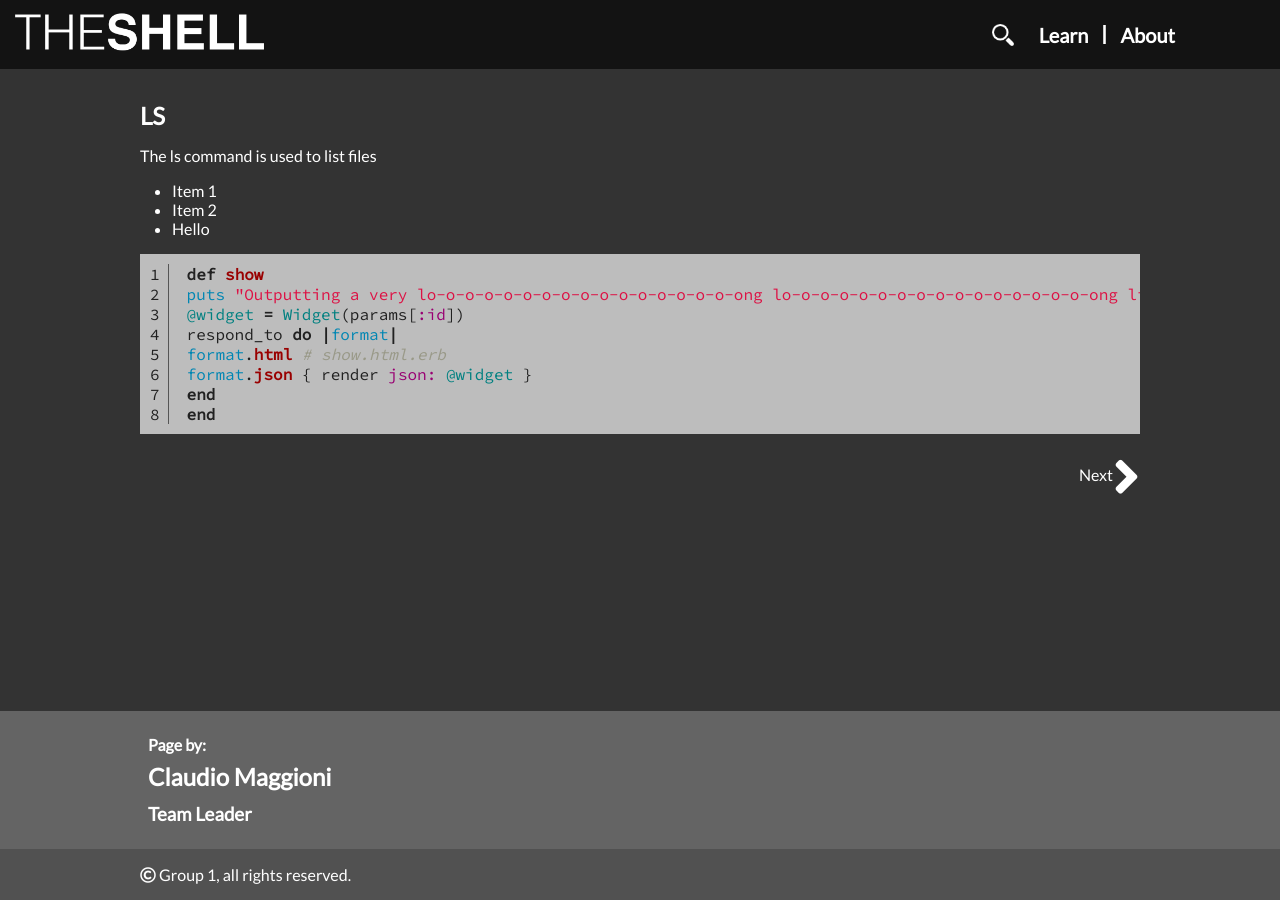
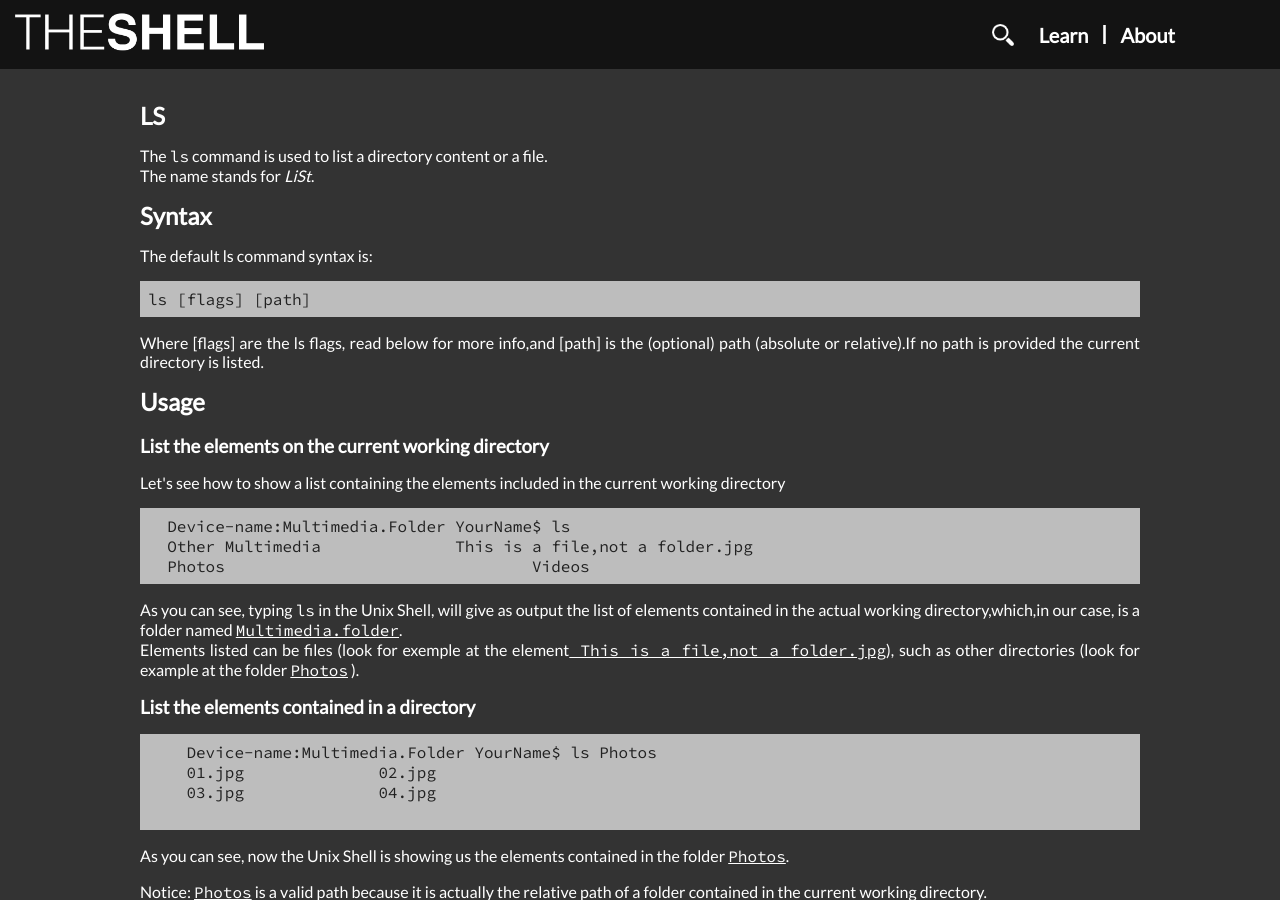
Before and after one commit to bvlj/usi_sa1_theshell_ch, a Jekyll site: the page built from site/pages/cmd/basic/ls.html, in a window 1280 px wide and 900 px high. Built offline with Jekyll 4.4.1, drawn with Linux system fonts in a browser that asks for light colours; nearby versions of some CDN libraries; comment, search, counter and statistics services are not loaded; some of the changed text lies outside the part shown.

Commit message:
add content in ls and cd
git-svn-id: svn+ssh://atelier.inf.usi.ch/home/bevilj/group-1@78 a672b425-5310-4d7a-af5c-997e18724b81

```diff
--- a/site/pages/cmd/basic/ls.html
+++ b/site/pages/cmd/basic/ls.html
@@ -3,24 +3,71 @@ layout: page
 category_title: Basic commands
 category-page: basic
 tags: directory list
-author: Claudio Maggioni
+author: Marinelli Alessandro
 title: LS
-next-page: pages/cmd/basic/cd.html
+previous-page: pages/cmd/basic/cd.html
 ---
 
-<p>The ls command is used to list files</p>
-<ul>
-  <li>Item 1</li>
-  <li>Item 2</li>
-  <li>Hello</li>
-</ul>
-{% highlight ruby linenos %}
-def show
-puts "Outputting a very lo-o-o-o-o-o-o-o-o-o-o-o-o-o-o-o-ong lo-o-o-o-o-o-o-o-o-o-o-o-o-o-o-o-ong line"
-@widget = Widget(params[:id])
-respond_to do |format|
-format.html # show.html.erb
-format.json { render json: @widget }
-end
-end
-{% endhighlight %}
+<p>The <code>ls</code> command is used to list a directory content or a file.<br>
+  The name stands for <i>LiSt</i>.
+  <h2>Syntax</h2>
+  <p>The default ls command syntax is:
+    <pre>ls [flags] [path]</pre>
+    Where [flags] are the ls flags, read below for more info,and [path] is the
+    (optional) path (absolute or relative).If no path is provided the current
+    directory is listed.</p>
+  <h2>Usage</h2> <br>
+  <h3> List the elements on the current working directory </h3>
+  <p> Let's see how to show a list containing the elements included in the
+    current working directory</p>
+  <pre>
+  Device-name:Multimedia.Folder YourName$ ls
+  Other Multimedia		This is a file,not a folder.jpg
+  Photos				Videos
+</pre>
+  <p> As you can see, typing <code> ls</code> in the Unix Shell, will give as output
+    the list of elements contained in the actual working directory,which,in our case, is a folder named <u><code>Multimedia.folder</code></u>.<br>
+    Elements listed can be files (look for exemple at the element<u><code> This is a file,not a folder.jpg</code></u>),
+    such as other directories
+    (look for example at the folder <u> <code> Photos</code></u> ).
+    <h3> List  the elements contained in a directory </h3>
+    <pre>
+    Device-name:Multimedia.Folder YourName$ ls Photos
+    01.jpg		02.jpg
+    03.jpg		04.jpg
+  </pre>
+  <p> As you can see, now the Unix Shell is showing us the elements contained
+    in the folder <u> <code> Photos</code></u>. </p>
+    <p> <storng> Notice: </strong> <u> <code> Photos</code></u> is a valid path
+      because it is actually the relative path of a folder contained in the current working directory.<br>
+      You have to put the absolute path if you want to list elements which are not contained in the
+      current working directory </p>
+
+  <h3> Show hidden files </h3>
+  <p> You can include hidden files (those  which name starts with ".") in  the displayed list using the <u><code>-a</code></u> flag </p>
+  <pre>
+Device-name:Multimedia.Folder YourName$ ls -a Photos
+.				01.png
+..				02.png
+.DS_Store			03.png
+.secret.png			04.jpg
+  </pre>
+  <p>As you can see, now the SHELL shows more files for the same directory</p>
+
+  <h3> Show list in long format </h3>
+  <pre>
+Device-Name:Photos YourName$ ls -l
+total 10816
+-rw-r--r--@ 1 YourName  YourGroup  3143706  4 Ott 13:28 01.png
+-rw-r--r--@ 1 YourName  YourGroup  2269193 28 Ott 18:58 02.png
+-rw-r--r--@ 1 YourName  YourGroup  37900   28 Ott 22:07 03.png
+-rw-r--r--@ 1 YourName  YourGroup  75924   20 Ott 16:01 04.jpg
+</pre>
+    <p>     If the <u><code>-l</code></u> flag is given, the following information will be displayed for
+     each file: file mode, number of links, owner name, group name, number of
+     bytes in the file, abbreviated month, day-of-month file was last modi-
+     fied, hour file last modified, minute file last modified, and the path-
+     name.  In addition, for each directory whose contents are displayed, the
+     total number of 512-byte blocks used by the files in the directory is
+     displayed on a line by itself, immediately before the information for the
+     files in the directory. </p>
```
Also changed, not shown: site/pages/cmd/basic/cd.html (+21 -11 lines).
